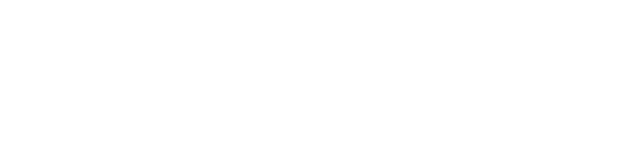
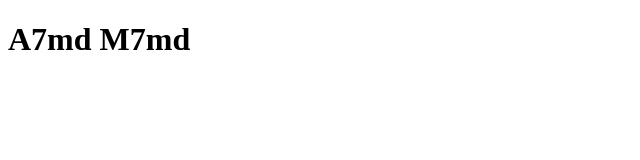
Before and after one commit to Ahmed-Mohamed711/ReactProject2, a plain HTML site: page index.html in a window 1280 px wide. Shown: the whole page, without its empty margins (0-640 px from the left). Drawn offline with Linux system fonts and the light colour scheme.

Commit message:
adding my name

```diff
--- a/index.html
+++ b/index.html
@@ -6,6 +6,6 @@
     <title>Document</title>
 </head>
 <body>
-
+    <h1>A7md M7md</h1>
 </body>
 </html>
```
